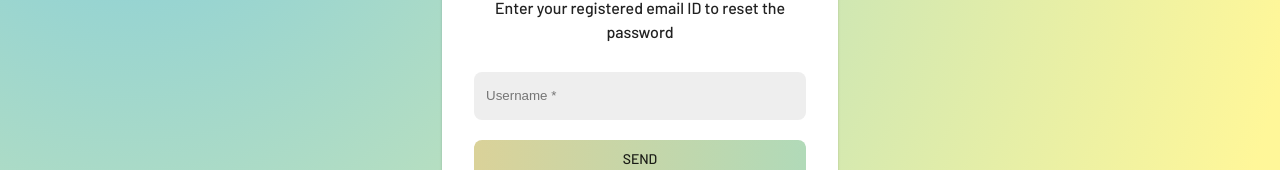
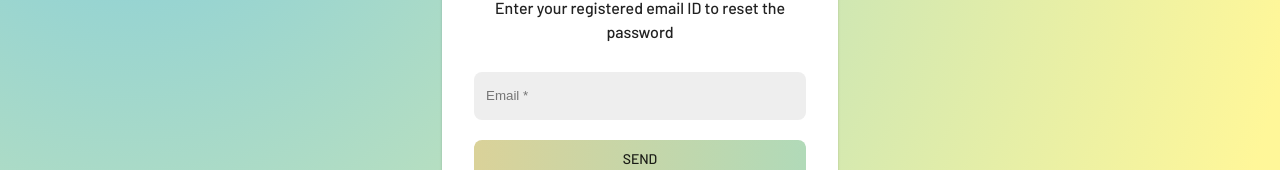
Before and after one commit to scottsun17/Avocadues, a React (Create React App) app in the folder frontend/: page /forgotpwd in a window 1280 px wide. Shown: the part 363-533 px from the top of the page. Built offline with nearby package versions, Linux system fonts and the light colour scheme.

Commit message:
fixed bug - FE

```diff
--- a/frontend/src/components/landingPage/forgotPassword.js
+++ b/frontend/src/components/landingPage/forgotPassword.js
@@ -99,7 +99,7 @@ const ForgotPassword = () => {
                 <form className={classes.form} onSubmit={handleSubmit(onSubmit)}>
                     <Grid container alignItems="center">
                         <Grid item xs={12}>
-                            <input name="username" ref={register({ required: true })} className={classes.inputCard} placeholder="Username *" />
+                            <input name="username" ref={register({ required: true })} className={classes.inputCard} placeholder="Email *" />
                             {errors.username && <Typography variant="caption" component="p" color="error" style={{ marginBottom: "4px" }}>This field is required</Typography>}
                         </Grid>
                         <Grid item xs={12}>
```
Also changed, not shown: frontend/src/pages/homePage.js (added, +12 -0 lines), frontend/src/components/homePage/left/taskCategory.js (added), frontend/src/components/homePage/left/welcomeBox.js (added), frontend/src/components/homePage/right/taskList.js (added).
